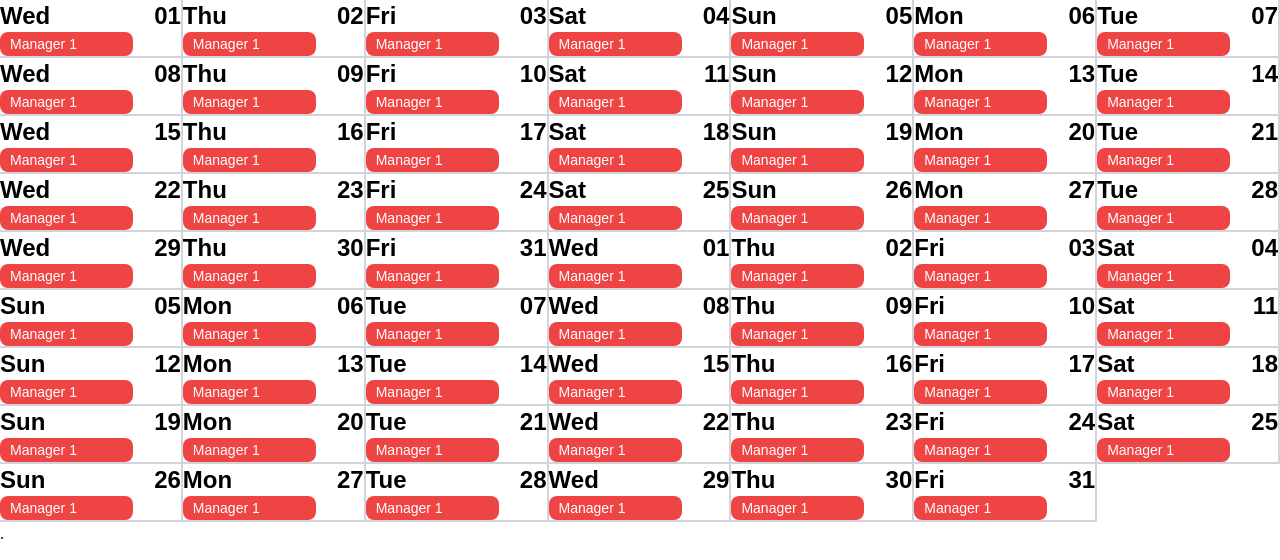
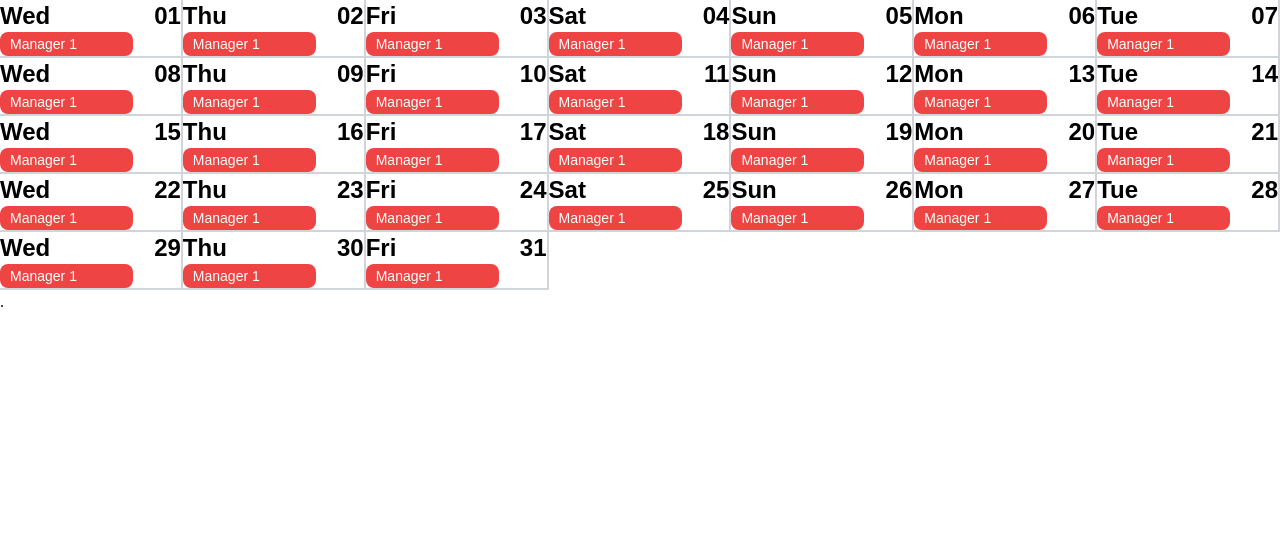
Before and after one commit to Igoryakib/booking-system, a Next.js app: page / in a window 1280 px wide. Shown: the top 560 px of the page. Built offline with nearby package versions, Linux system fonts and the light colour scheme; a web font is replaced by a local one.

Commit message:
fixed left space in calendar

```diff
--- a/src/app/page.tsx
+++ b/src/app/page.tsx
@@ -12,15 +12,16 @@ const Home = () => {
     generateMonth(setDays);
   }, []);
   const handleView = useCallback((inView: boolean) => {
+    console.log(inView)
     if (inView) {
-      setTimeout(() => generateMonth(setDays), 0);
+      // setTimeout(() => generateMonth(setDays), 0);
     }
   }, []);
   return (
     <main className="mt-[60] mr-auto ml-auto">
       <ListDays days={days.map(item => item)} />
       <InView onChange={handleView}>
-        {({ ref }) => <span ref={ref}>.</span>}
+        {({ ref }) => <span className=" block mt-[40]" ref={ref}>.</span>}
       </InView>
     </main>
   );
--- a/src/components/ListDays.tsx
+++ b/src/components/ListDays.tsx
@@ -6,7 +6,7 @@ import CalendarItem from "./CalenderItem";
 
 const ListDays:FC<IListDays> = ({days}) => {
     return(
-        <ul className="grid grid-cols-7 max-w-[1400] mt-0 mr-auto ml-auto rounded-lg after:content-[' '] relative after:absolute after:right-[0] after:block after:w-[2] after:h-[736] after:bg-white  before:absolute before:bottom-[0] before:block before:w-[1400] before:h-[2] before:bg-white">
+        <ul className="grid grid-cols-7 max-w-[1400] mt-0 mr-auto ml-auto rounded-lg after:content-[' '] relative after:absolute after:right-[0] after:block after:w-[2] after:h-full after:bg-white  before:absolute before:bottom-[0] before:block before:w-[1400] before:h-[2] before:bg-white">
             {days.map(item => item.map((day, idx) => <CalendarItem key={idx} slots={day.slots} date={day.date} day={day.day}/>))}
         </ul>
     );
```
